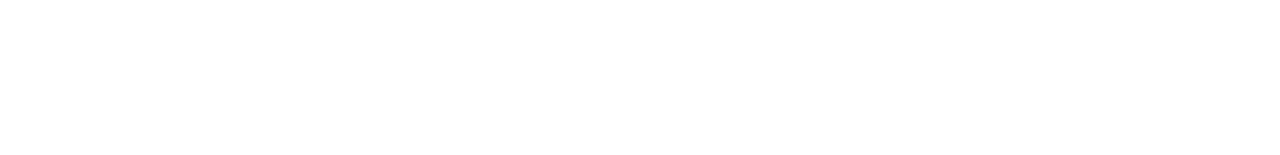
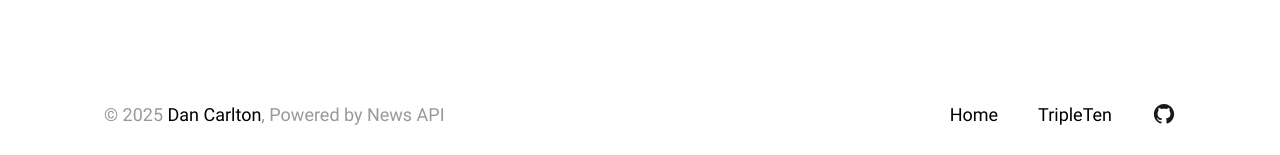
Before and after one commit to dancarlton/news-explorer-frontend, a React (Vite) app: page / in a window 1280 px wide. Shown: the part 1130-1285 px from the top of the page. Before the commit the page ends 1200 px from the top, so only its background shows below. Built offline with nearby package versions, Linux system fonts and the light colour scheme.

Commit message:
built footer component

```diff
--- a/src/components/App/App.jsx
+++ b/src/components/App/App.jsx
@@ -3,6 +3,7 @@ import './App.css'
 import Main from '../Main/Main'
 import Header from '../Header/Header'
 import About from '../About/About'
+import Footer from '../Footer/Footer'
 
 function App() {
 
@@ -11,6 +12,7 @@ function App() {
       <Header />
       <Main />
       <About />
+      <Footer />
     </>
   )
 }
--- a/src/components/Footer/Footer.css
+++ b/src/components/Footer/Footer.css
@@ -0,0 +1,37 @@
+.footer {
+  display: flex;
+  justify-content: space-between;
+  align-items: center;
+  font-family: 'Roboto', sans-serif;
+  font-size: 18px;
+  font-weight: 400;
+  background-color: white;
+  color: #999;
+  padding: 32px 104px;
+}
+
+.footer__right {
+  display: flex;
+  align-items: center;
+}
+
+.footer__nav {
+  display: flex;
+  gap: 40px;
+  margin-right: 40px;
+}
+
+.footer__link {
+  text-decoration: none;
+  color: #000;
+}
+
+.footer__icon {
+  width: 24px;
+  height: 24px;
+  display: inline-block;
+  background-image: url('../../assets/images/github.svg');
+  background-size: contain;
+  background-repeat: no-repeat;
+  background-position: center;
+}
--- a/src/components/Footer/Footer.jsx
+++ b/src/components/Footer/Footer.jsx
@@ -1,10 +1,44 @@
 import './Footer.css'
 
-export default function Footer () {
-    return (
-        <div className="footer">
-            <p className="footer__trademark"></p>
-            ul.footer__links
-        </div>
-    )
+export default function Footer() {
+  return (
+    <footer className='footer'>
+      <p className='footer__copyright'>
+        © 2025{' '}
+        <a
+          href='https://www.dancarlton.com'
+          target='_blank'
+          rel='noopener noreferrer'
+          className='footer__link'
+        >
+          Dan Carlton
+        </a>
+        , Powered by News API
+      </p>
+
+      <div className='footer__right'>
+        <nav className='footer__nav'>
+          <a href='/' className='footer__link'>
+            Home
+          </a>
+          <a
+            href='https://tripleten.com'
+            target='_blank'
+            rel='noreferrer'
+            className='footer__link'
+          >
+            TripleTen
+          </a>
+        </nav>
+
+        <a
+          href='https://github.com/dancarlton'
+          target='_blank'
+          rel='noreferrer'
+          className='footer__icon'
+          aria-label='GitHub'
+        ></a>
+      </div>
+    </footer>
+  )
 }
```
Also changed, not shown: src/assets/images/github.svg (added).
